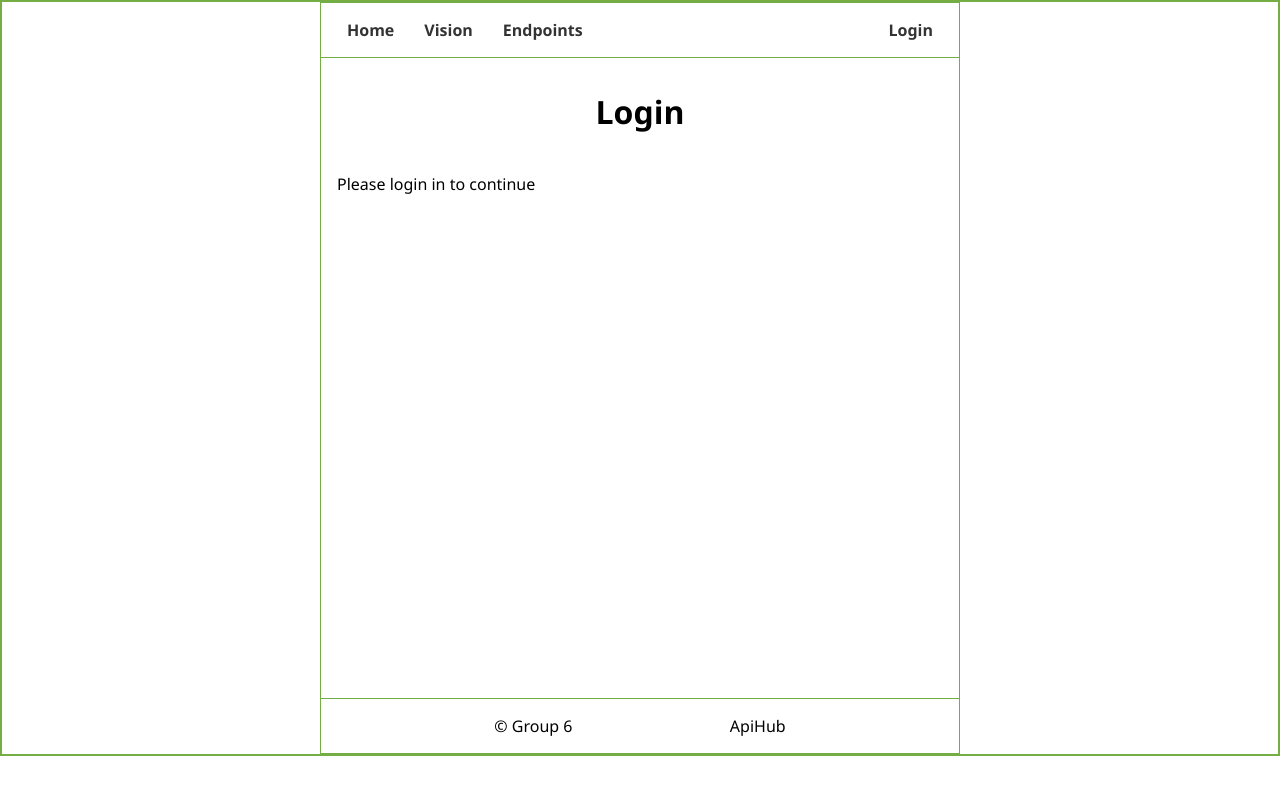
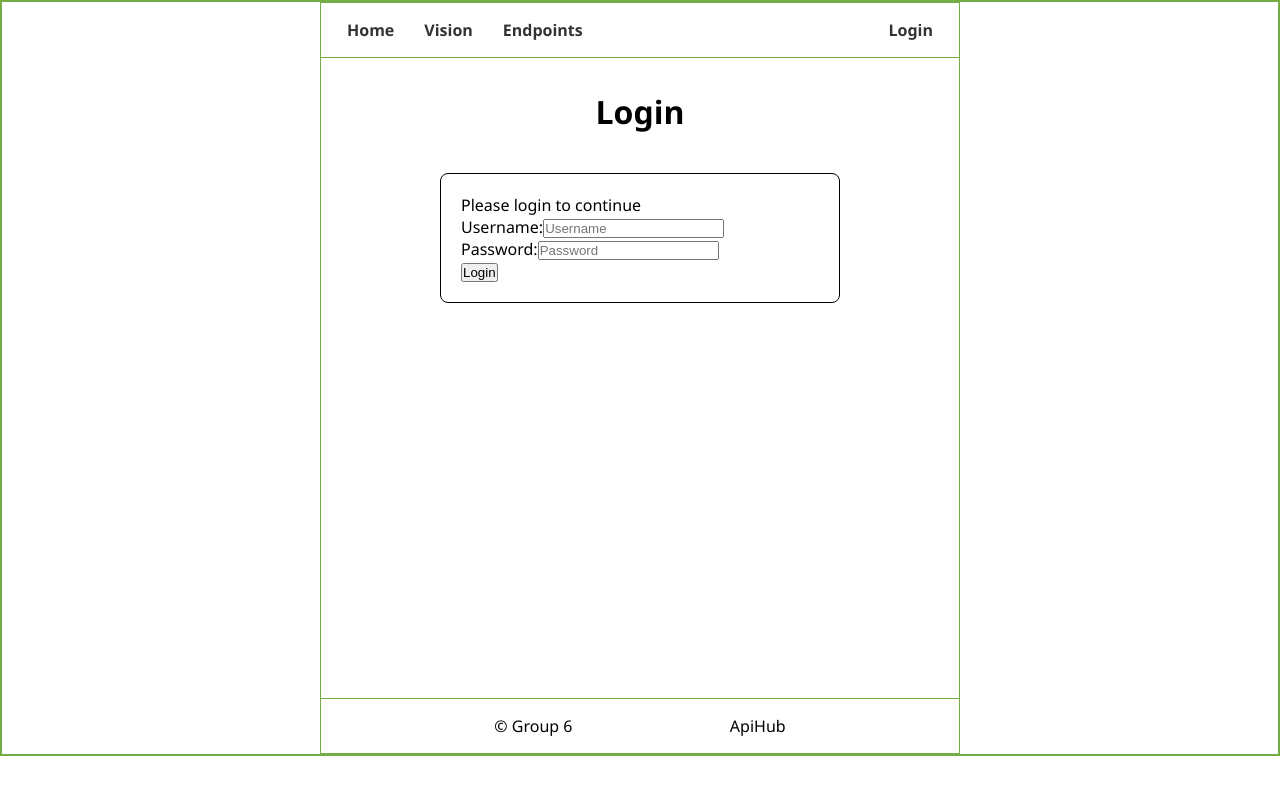
Before and after one commit to Jeanette93Cph/apiHub, a React (Vite) app: page /login in a window 1280 px wide. Shown: the top 794 px of the page. Built offline with nearby package versions, Linux system fonts and the light colour scheme.

Commit message:
login form

```diff
--- a/src/pages/Login.jsx
+++ b/src/pages/Login.jsx
@@ -1,9 +1,32 @@
+import styled from "styled-components";
+
+const StyledForm = styled.form`
+  border: 1px solid black;
+  padding: 20px;
+  border-radius: 8px;
+  max-width: 400px;
+  margin: 0 auto;
+`;
+
 function Login() {
     return (
         <>
         <h1>Login</h1>
-        <p>Please login in to continue</p>
-        </>
+        <StyledForm>
+        <p>Please login to continue</p>
+        <label>
+          Username:
+          <input type="text" placeholder="Username" />
+        </label>
+        <br />
+        <label>
+          Password:
+          <input type="password" placeholder="Password" />
+        </label>
+        <br />
+        <button type="submit">Login</button>
+      </StyledForm>
+      </>
     );
 }
 
```
